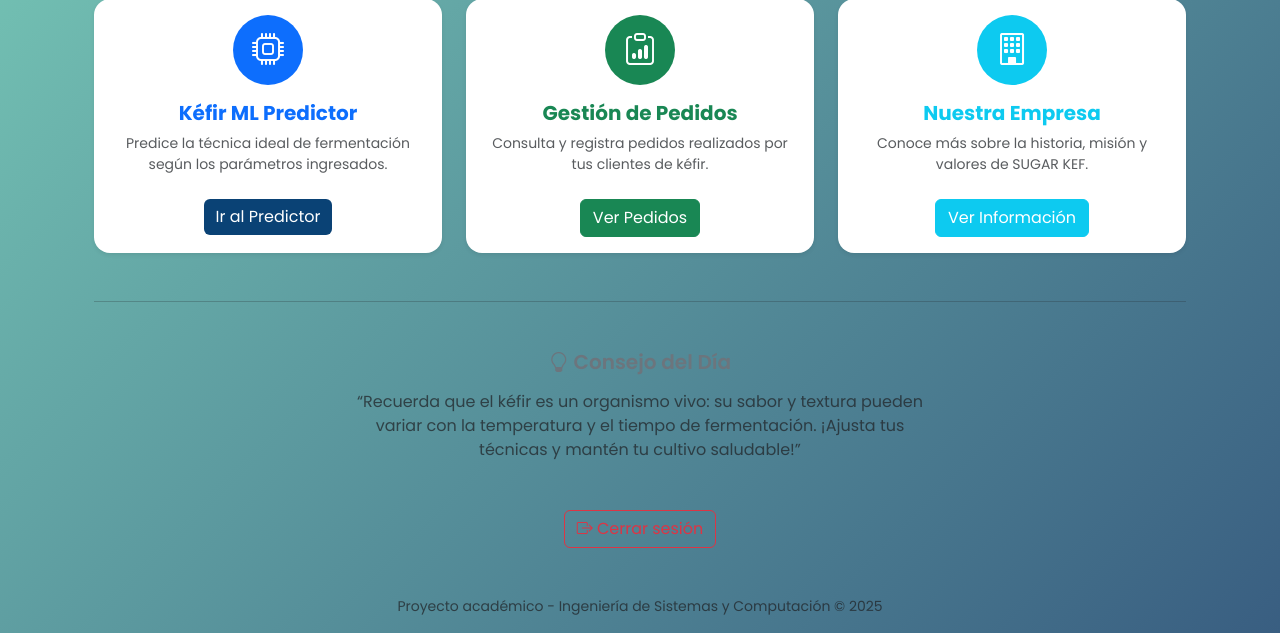
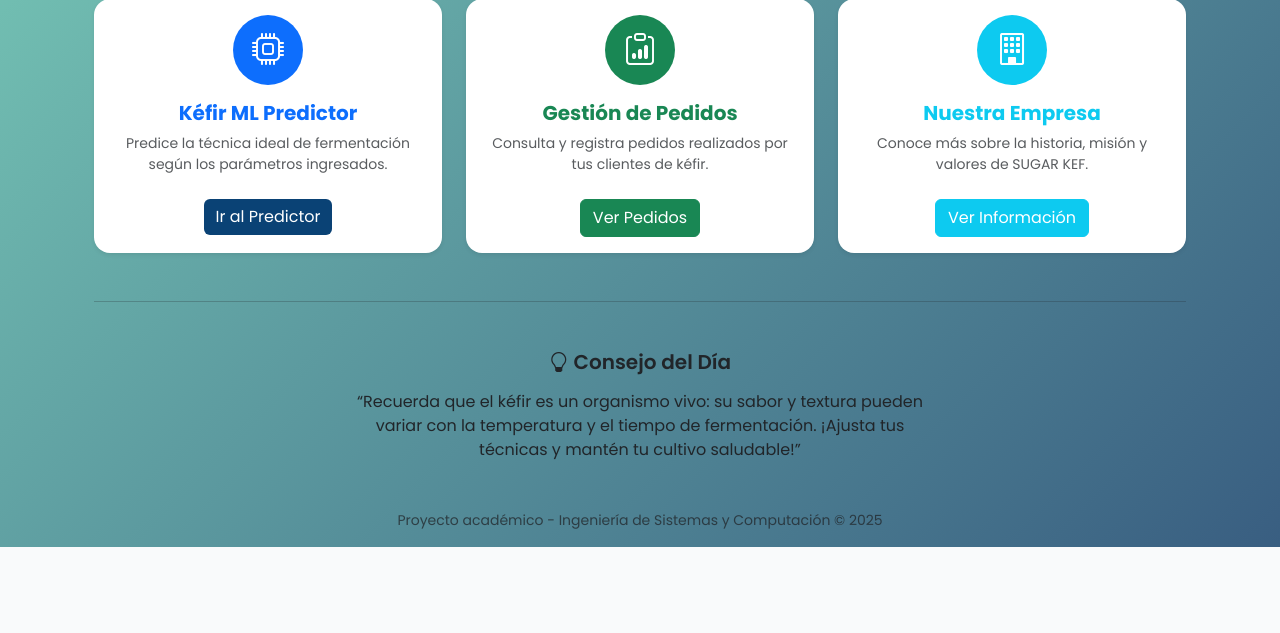
Before and after one commit to manuelarodriguezlopez/ChatBotML, a Flask app: page /dashboard in a window 1280 px wide. Shown: the part 255-888 px from the top of the page. After the commit the page ends 802 px from the top, so only its background shows below. Run offline with Flask 3, Linux system fonts and the light colour scheme; a user stored in the database is signed in.

Commit message:
cambio colores
.

```diff
--- a/templates/dashboard.html
+++ b/templates/dashboard.html
@@ -70,20 +70,15 @@
 
   <!-- Sección informativa -->
   <div class="text-center mt-4">
-    <h5 class="fw-semibold text-secondary mb-3">
+    <h5 class="fw-semibold mb-3 text-dark">
       <i class="bi bi-lightbulb"></i> Consejo del Día
     </h5>
-    <p class="text-muted" style="max-width: 600px; margin: 0 auto;">
+    <p class="text-dark" style="max-width: 600px; margin: 0 auto;">
       “Recuerda que el kéfir es un organismo vivo: su sabor y textura pueden variar con la temperatura
       y el tiempo de fermentación. ¡Ajusta tus técnicas y mantén tu cultivo saludable!”
     </p>
   </div>
 
-  <div class="text-center mt-5">
-    <a href="{{ url_for('logout') }}" class="btn btn-outline-danger">
-      <i class="bi bi-box-arrow-right"></i> Cerrar sesión
-    </a>
-  </div>
-</div>
 
-{% endblock %}
+
+  {% endblock %}
```
